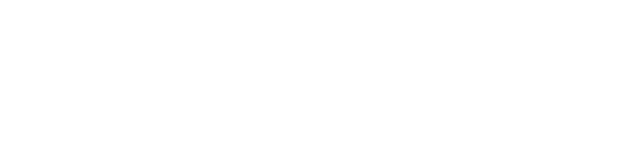
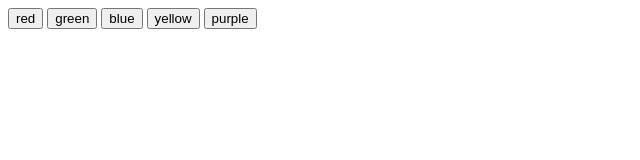
Before and after one commit to Sk7440/java-script-practice, a plain HTML site: page dom functions practice.html in a window 1280 px wide. Shown: the whole page, without its empty margins (0-640 px from the left). Drawn offline with Linux system fonts and the light colour scheme.

Commit message:
dom practice done

```diff
--- a/dom functions practice.html
+++ b/dom functions practice.html
@@ -1,11 +1,47 @@
-<!DOCTYPE html>
+<!doctype html>
 <html lang="en">
-<head>
-    <meta charset="UTF-8">
-    <meta name="viewport" content="width=device-width, initial-scale=1.0">
+  <head>
+    <meta charset="UTF-8" />
+    <meta name="viewport" content="width=device-width, initial-scale=1.0" />
     <title>Document</title>
-</head>
-<body>
-    <script></script>
-</body>
+  </head>
+  <body>
+    <button onclick="red()">click me</button>
+    <button onclick="green()" >click me</button>
+    <button onclick="blue()">click me</button>
+    <button onclick="yellow()">click me</button>
+    <button onclick="purple()">click me</button>
+    <script>
+      let btn =document.getElementsByTagName('button')
+      console.log(btn);
+      btn[0].textContent='red'
+      btn[1].textContent='green'
+      btn[2].textContent='blue'
+      btn[3].textContent='yellow'
+      btn[4].textContent='purple'
+
+      function red() {
+            document.body.style.backgroundColor = 'red'
+
+        }
+      function green() {
+            document.body.style.backgroundColor = 'green'
+
+        }
+      function blue() {
+            document.body.style.backgroundColor = 'blue'
+
+        }
+      function yellow() {
+            document.body.style.backgroundColor = 'yellow'
+
+        }
+      function purple() {
+            document.body.style.backgroundColor = 'purple'
+
+        }
+
+
+  </script>
+  </body>
 </html>
--- a/practice.js
+++ b/if else practice.js
@@ -1,4 +1,4 @@
-// java script practice module
+// java script if else practice module
 
             // student result checker
             let name = prompt("Enter your Name");
```
